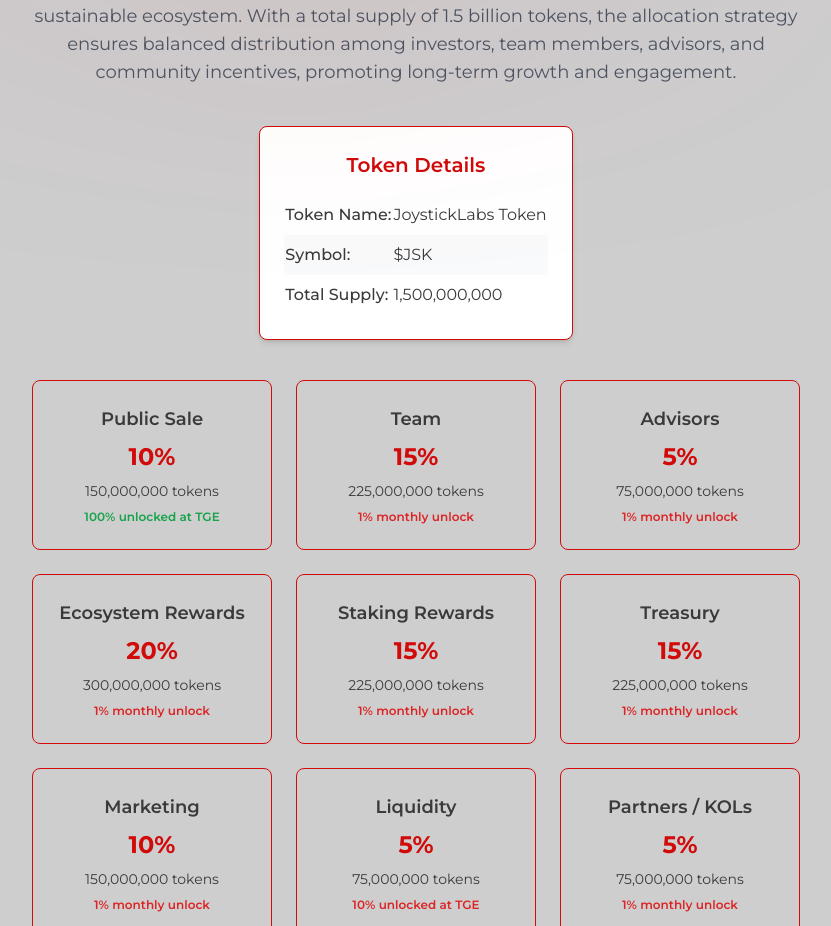
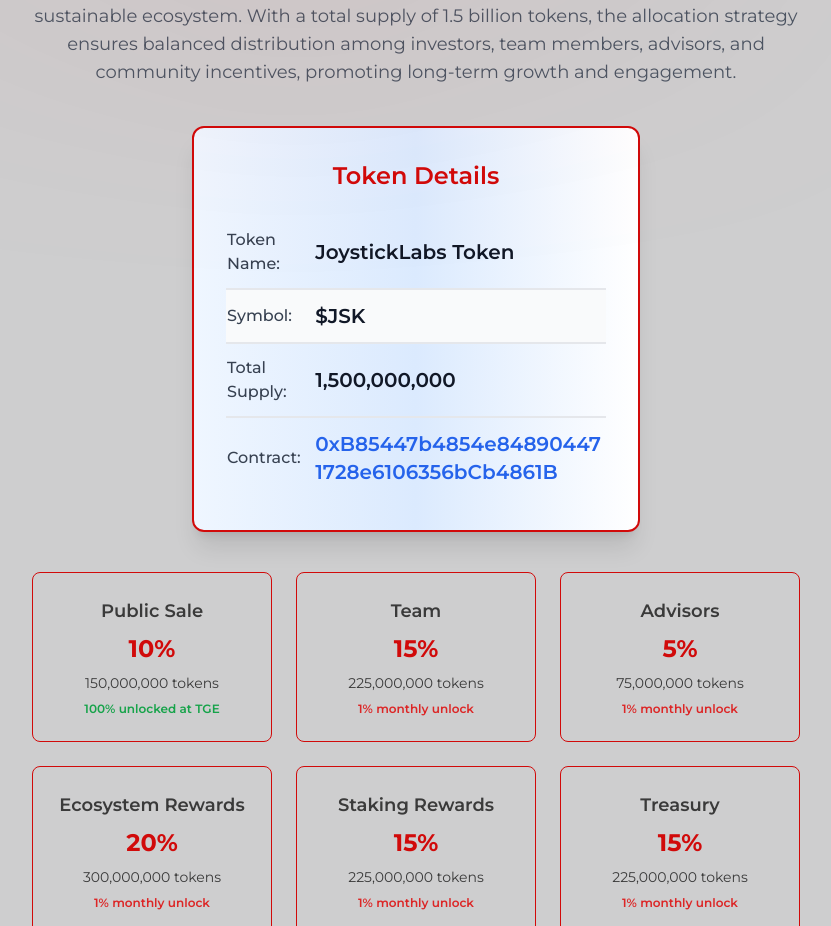
Before and after one commit to grycokreyy/joysticklabs, a Next.js app: page / in a window 1280 px wide. Shown: the part 2442-3368 px from the top of the page, without its empty margins (224-1055 px from the left). Built offline with nearby package versions, Linux system fonts and the light colour scheme.

Commit message:
final429

```diff
--- a/components/Tokenomics/index.tsx
+++ b/components/Tokenomics/index.tsx
@@ -18,21 +18,34 @@ const Tokenomics = () => {
           promoting long-term growth and engagement.
         </p>
 
-        <div className="max-w-md mx-auto border border-primary rounded-lg p-6 bg-white shadow-md">
-          <h2 className="font-semibold text-xl mb-4 text-center text-primary">Token Details</h2>
+        <div className="max-w-md mx-auto border-2 border-primary rounded-xl p-8 bg-gradient-to-r from-blue-50 via-blue-100 to-white shadow-xl">
+          <h2 className="font-semibold text-2xl mb-6 text-center text-primary">Token Details</h2>
           <table className="w-full text-left">
             <tbody>
-              <tr>
-                <td className="py-2 font-medium">Token Name:</td>
-                <td className="py-2">JoystickLabs Token</td>
+              <tr className="border-b-2 border-gray-200">
+                <td className="py-3 font-medium text-gray-700">Token Name:</td>
+                <td className="py-3 text-xl font-semibold text-gray-900">JoystickLabs Token</td>
               </tr>
-              <tr className="bg-gray-50">
-                <td className="py-2 font-medium">Symbol:</td>
-                <td className="py-2">$JSK</td>
+              <tr className="border-b-2 border-gray-200 bg-gray-50">
+                <td className="py-3 font-medium text-gray-700">Symbol:</td>
+                <td className="py-3 text-xl font-semibold text-gray-900">$JSK</td>
+              </tr>
+              <tr className="border-b-2 border-gray-200">
+                <td className="py-3 font-medium text-gray-700">Total Supply:</td>
+                <td className="py-3 text-xl font-semibold text-gray-900">1,500,000,000</td>
               </tr>
               <tr>
-                <td className="py-2 font-medium">Total Supply:</td>
-                <td className="py-2">1,500,000,000</td>
+                <td className="py-3 font-medium text-gray-700">Contract:</td>
+                <td className="py-3 text-xl font-semibold text-gray-900 break-all">
+                  <a
+                    href="https://bscscan.com/address/0xB85447b4854e848904471728e6106356bCb4861B"
+                    target="_blank"
+                    rel="noopener noreferrer"
+                    className="text-blue-600 hover:text-blue-800"
+                  >
+                    0xB85447b4854e848904471728e6106356bCb4861B
+                  </a>
+                </td>
               </tr>
             </tbody>
           </table>
```
